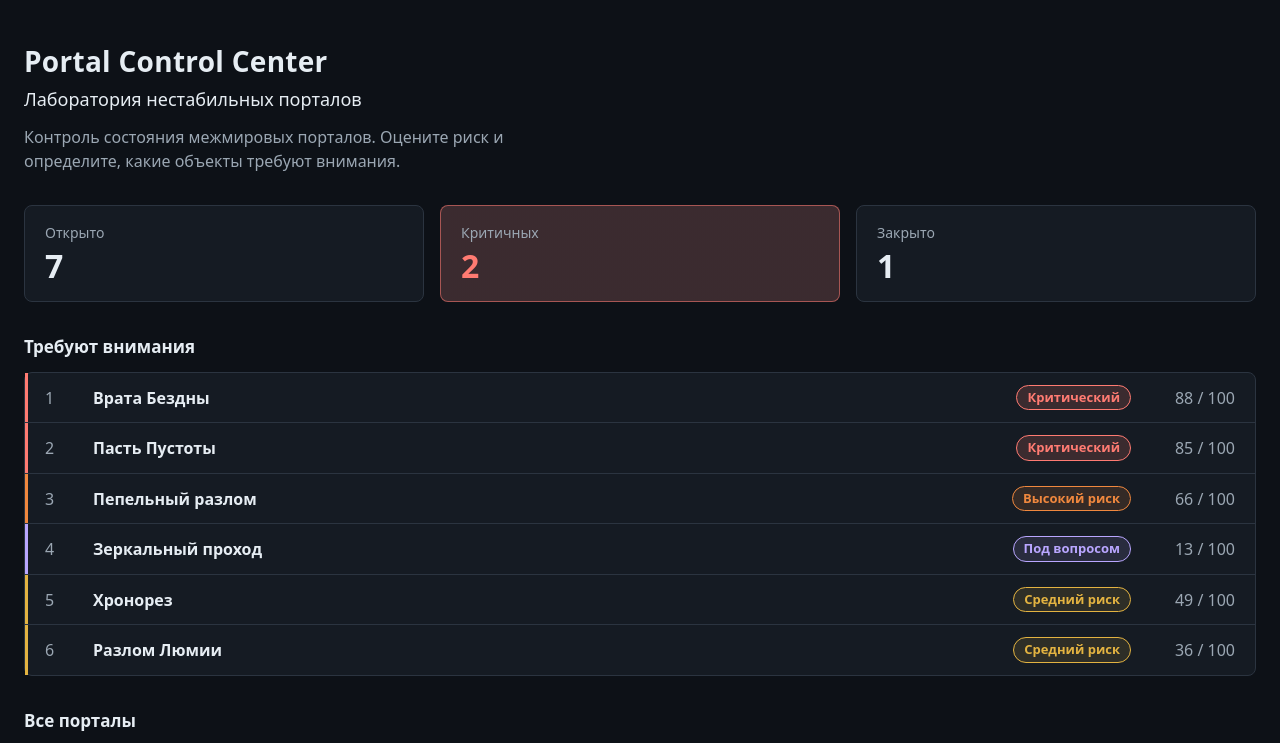
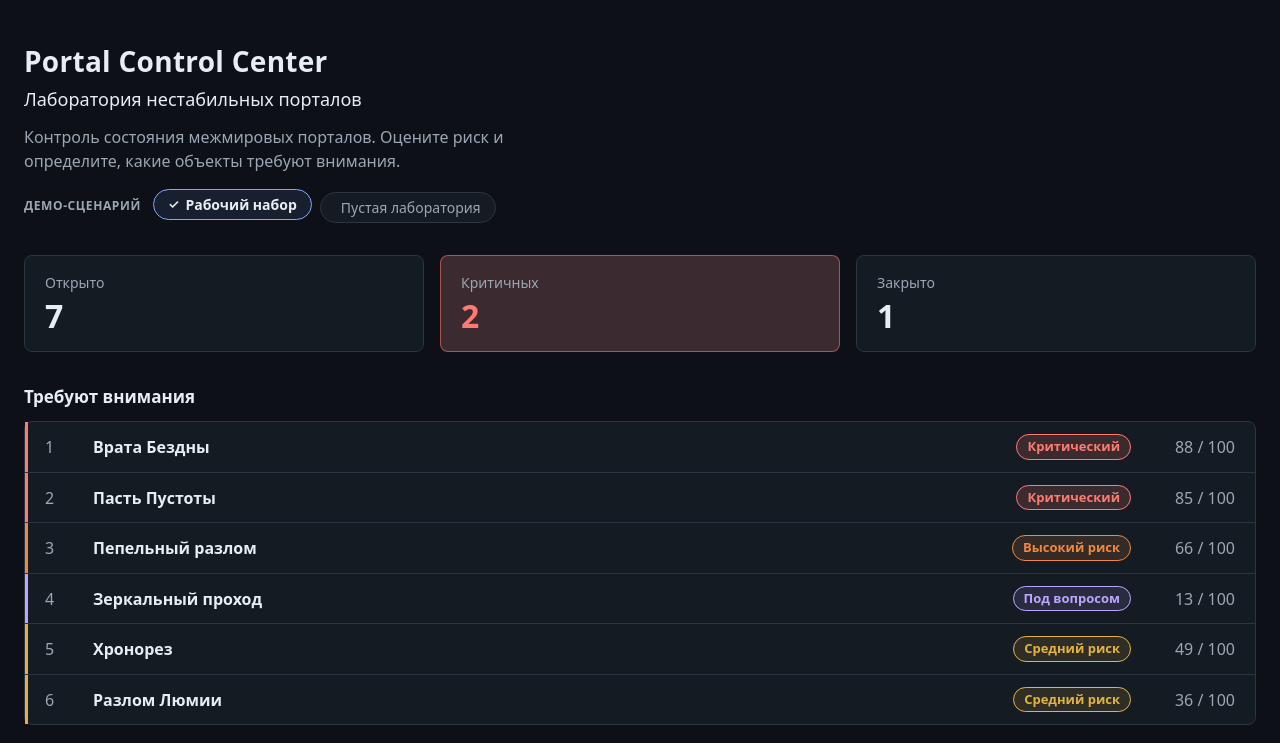
Before and after one commit to andreyvarakin/mox-portals-la, a React (Vite) app: page / in a window 1280 px wide. Shown: the top 743 px of the page. Built offline with nearby package versions, Linux system fonts and the light colour scheme.

Commit message:
Добавлен сценарий пустой лаборатории

```diff
--- /dev/null
+++ b/src/components/ScenarioNav.tsx
@@ -0,0 +1,46 @@
+import { getScenarioHref, type DemoScenario } from './demoScenario.ts'
+
+const SCENARIOS: readonly { id: DemoScenario; title: string }[] = [
+  { id: 'default', title: 'Рабочий набор' },
+  { id: 'empty', title: 'Пустая лаборатория' },
+]
+
+interface ScenarioNavProps {
+  scenario: DemoScenario
+}
+
+/**
+ * Переключатель демо-сценария: обычные ссылки, а не состояние React.
+ * Переход перезагружает страницу, поэтому состояние собирается заново из
+ * выбранного набора порталов — накопленные события при этом сбрасываются.
+ */
+export function ScenarioNav({ scenario }: ScenarioNavProps) {
+  const pathname = window.location.pathname
+
+  return (
+    <nav className="scenario" aria-label="Демо-сценарий">
+      <span className="scenario__label">Демо-сценарий</span>
+      <ul className="scenario__options">
+        {SCENARIOS.map((option) => {
+          const isCurrent = option.id === scenario
+
+          return (
+            <li key={option.id}>
+              <a
+                className={isCurrent ? 'scenario__link scenario__link--current' : 'scenario__link'}
+                href={getScenarioHref(option.id, pathname)}
+                aria-current={isCurrent ? 'page' : undefined}
+              >
+                {/* Метка, а не только цвет: текущий вариант виден и в ч/б. */}
+                <span className="scenario__mark" aria-hidden="true">
+                  {isCurrent ? '✓' : ''}
+                </span>
+                {option.title}
+              </a>
+            </li>
+          )
+        })}
+      </ul>
+    </nav>
+  )
+}
--- /dev/null
+++ b/src/components/demoScenario.ts
@@ -0,0 +1,32 @@
+import { demoPortals } from '../data/index.ts'
+import type { Portal } from '../domain/index.ts'
+
+/**
+ * Демо-сценарий стартовых данных лаборатории.
+ *
+ * Это забота интерфейса: domain и application о сценариях не знают и получают
+ * обычный список порталов. Сценарий задаётся query-параметром, потому что
+ * переключение должно перезагружать страницу и собирать состояние заново.
+ */
+export type DemoScenario = 'default' | 'empty'
+
+const SCENARIO_PARAM = 'scenario'
+const EMPTY_SCENARIO_VALUE = 'empty'
+const EMPTY_PORTALS: readonly Portal[] = []
+
+/** Неизвестное значение параметра считается обычным сценарием. */
+export function readDemoScenario(search: string): DemoScenario {
+  return new URLSearchParams(search).get(SCENARIO_PARAM) === EMPTY_SCENARIO_VALUE
+    ? 'empty'
+    : 'default'
+}
+
+/** Начальные данные сценария — то, из чего создаётся PortalAppState. */
+export function getScenarioPortals(scenario: DemoScenario): readonly Portal[] {
+  return scenario === 'empty' ? EMPTY_PORTALS : demoPortals
+}
+
+/** Адрес сценария: текущий путь сохраняется, меняется только query. */
+export function getScenarioHref(scenario: DemoScenario, pathname: string): string {
+  return scenario === 'empty' ? `${pathname}?${SCENARIO_PARAM}=${EMPTY_SCENARIO_VALUE}` : pathname
+}
--- a/src/pages/DashboardPage.tsx
+++ b/src/pages/DashboardPage.tsx
@@ -11,9 +11,10 @@ import { GlobalEventLog } from '../components/GlobalEventLog.tsx'
 import type { PendingConfirmation } from '../components/PortalActions.tsx'
 import { PortalDetails } from '../components/PortalDetails.tsx'
 import { PortalTable } from '../components/PortalTable.tsx'
+import { ScenarioNav } from '../components/ScenarioNav.tsx'
 import { SummaryCards } from '../components/SummaryCards.tsx'
+import { getScenarioPortals, readDemoScenario } from '../components/demoScenario.ts'
 import { aiWorklog } from '../content/aiWorklog.ts'
-import { demoPortals } from '../data/index.ts'
 import { getActionAvailability, type PortalAction } from '../domain/index.ts'
 
 /**
@@ -31,9 +32,15 @@ function createCommand(portalId: string, action: PortalAction, confirmed?: boole
 }
 
 export function DashboardPage() {
+  // Сценарий выбирает только начальные данные: дальше состояние живёт обычным образом.
+  const scenario = readDemoScenario(window.location.search)
   // Редьюсер — сама applyPortalCommand: логика целиком в application layer.
-  // demoPortals — только начальные данные, дальше всё берётся из state.
-  const [state, dispatch] = useReducer(applyPortalCommand, demoPortals, createInitialPortalState)
+  // Начальный набор порталов — только seed, дальше всё берётся из state.
+  const [state, dispatch] = useReducer(
+    applyPortalCommand,
+    getScenarioPortals(scenario),
+    createInitialPortalState,
+  )
   // Выбор и незавершённое подтверждение — состояние интерфейса, в PortalAppState не попадают.
   const [selectedPortalId, setSelectedPortalId] = useState<string | null>(null)
   const [pendingConfirmation, setPendingConfirmation] = useState<PendingConfirmation | null>(null)
@@ -96,6 +103,7 @@ export function DashboardPage() {
           Контроль состояния межмировых порталов. Оцените риск и определите, какие объекты
           требуют внимания.
         </p>
+        <ScenarioNav scenario={scenario} />
       </header>
 
       <main className="dashboard">
--- a/src/styles.css
+++ b/src/styles.css
@@ -84,6 +84,67 @@ button:focus-visible,
   max-width: 62ch;
   margin: 12px 0 0;
   color: var(--text-muted);
+}
+
+/* Переключатель демо-сценария */
+
+.scenario {
+  display: flex;
+  flex-wrap: wrap;
+  align-items: center;
+  gap: 8px 12px;
+  margin-top: 16px;
+}
+
+.scenario__label {
+  color: var(--text-muted);
+  font-size: 0.75rem;
+  font-weight: 600;
+  letter-spacing: 0.05em;
+  text-transform: uppercase;
+}
+
+.scenario__options {
+  display: flex;
+  flex-wrap: wrap;
+  gap: 8px;
+  margin: 0;
+  padding: 0;
+  list-style: none;
+}
+
+.scenario__link {
+  display: inline-flex;
+  align-items: center;
+  gap: 6px;
+  padding: 4px 14px;
+  color: var(--text-muted);
+  font-size: 0.875rem;
+  text-decoration: none;
+  background: var(--surface);
+  border: 1px solid var(--border);
+  border-radius: 999px;
+}
+
+.scenario__link:hover {
+  color: var(--text);
+  border-color: var(--focus);
+}
+
+.scenario__link:focus-visible {
+  outline: 2px solid var(--focus);
+  outline-offset: 2px;
+}
+
+.scenario__link--current {
+  color: var(--text);
+  font-weight: 600;
+  background: var(--selected-bg);
+  border-color: var(--focus);
+}
+
+.scenario__mark {
+  font-size: 0.8125rem;
 }
 
 .dashboard {
```
Also changed, not shown: 1 other file (tests, documents, lock files or other folders).
